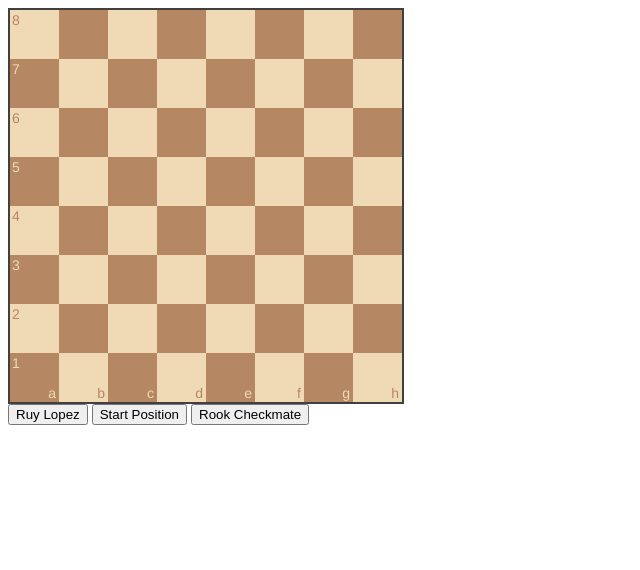
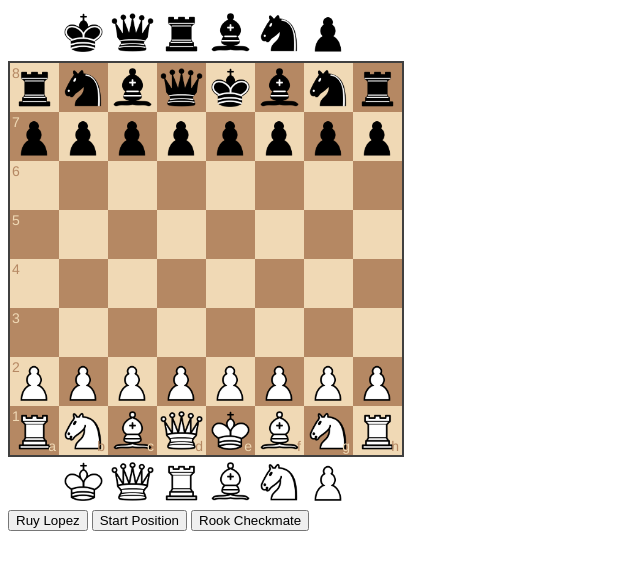
Before and after one commit to azraf-a/chesswizard, a website: page index.html in a window 1280 px wide. Shown: the whole page, without its empty margins (0-640 px from the left). Drawn offline with nearby package versions, Linux system fonts and the light colour scheme.

Commit message:
Update index.html

```diff
--- a/index.html
+++ b/index.html
@@ -13,19 +13,23 @@
     <button id="setRookCheckmateBtn">Rook Checkmate</button>
     <script>
 
-        var board = Chessboard('myBoard')
-        $('#setRuyLopezBtn').on('click', function () {
-          board.position('r1bqkbnr/pppp1ppp/2n5/1B2p3/4P3/5N2/PPPP1PPP/RNBQK2R')
-        })
-        $('#setStartBtn').on('click', board.start)
+      function onDragStart (source, piece, position, orientation) {
+        console.log('Drag started:')
+        console.log('Source: ' + source)
+        console.log('Piece: ' + piece)
+        console.log('Position: ' + Chessboard.objToFen(position))
+        console.log('Orientation: ' + orientation)
+        console.log('~~~~~~~~~~~~~~~~~~~~~~~~~~~~~~')
+      }
+      var config = {
+        draggable: true,
+        position: 'start',
+        onDragStart: onDragStart,
+        sparePieces: true
+      }
+      var board = Chessboard('myBoard', config)
+      $('#setStartBtn').on('click', board.start)
 
-        $('#setRookCheckmateBtn').on('click', function () {
-          board.position({
-            a4: 'bK',
-            c4: 'wK',
-            a7: 'wR'
-          })
-        })
     </script>
   </body>
 </html>
```
